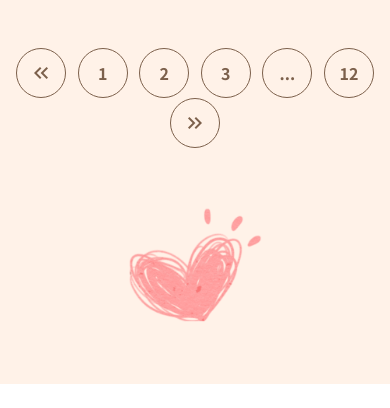
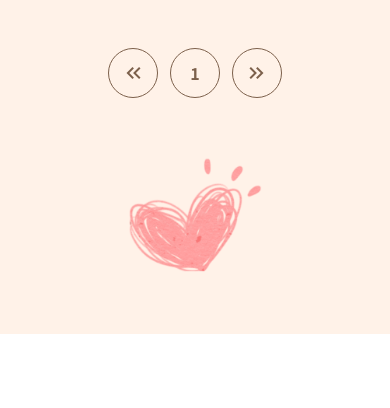
Before and after one commit to w242920/mood, a website: page article.html in a window 390 px wide. Shown: the part 2474-2882 px from the top of the page. Drawn offline with nearby package versions, Linux system fonts and the light colour scheme; files that its build step writes are made by us from their sources.

Commit message:
修改分頁按鈕組在 md 以下的顯示

```diff
--- a/article.html
+++ b/article.html
@@ -702,13 +702,13 @@
           </button>
           <button
             type="button "
-            class="btn btn-outline-coffee rounded-circle pag-btn-size mx-1 fw-bold"
+            class="btn btn-outline-coffee rounded-circle pag-btn-size mx-1 fw-bold d-none d-md-inline-block"
           >
             2
           </button>
           <button
             type="button"
-            class="btn btn-outline-coffee rounded-circle pag-btn-size mx-1 fw-bold"
+            class="btn btn-outline-coffee rounded-circle pag-btn-size mx-1 fw-bold d-none d-md-inline-block"
           >
             3
           </button>
@@ -726,13 +726,13 @@
           </button>
           <button
             type="button"
-            class="btn btn-outline-coffee rounded-circle pag-btn-size mx-1 fw-bold"
+            class="btn btn-outline-coffee rounded-circle pag-btn-size mx-1 fw-bold d-none d-md-inline-block"
           >
             ...
           </button>
           <button
             type="button"
-            class="btn btn-outline-coffee rounded-circle pag-btn-size mx-1 fw-bold"
+            class="btn btn-outline-coffee rounded-circle pag-btn-size mx-1 fw-bold d-none d-md-inline-block"
           >
             12
           </button>
```
Also changed, not shown: board.html (+4 -4 lines), book.html (+4 -4 lines), video.html (+4 -4 lines).
